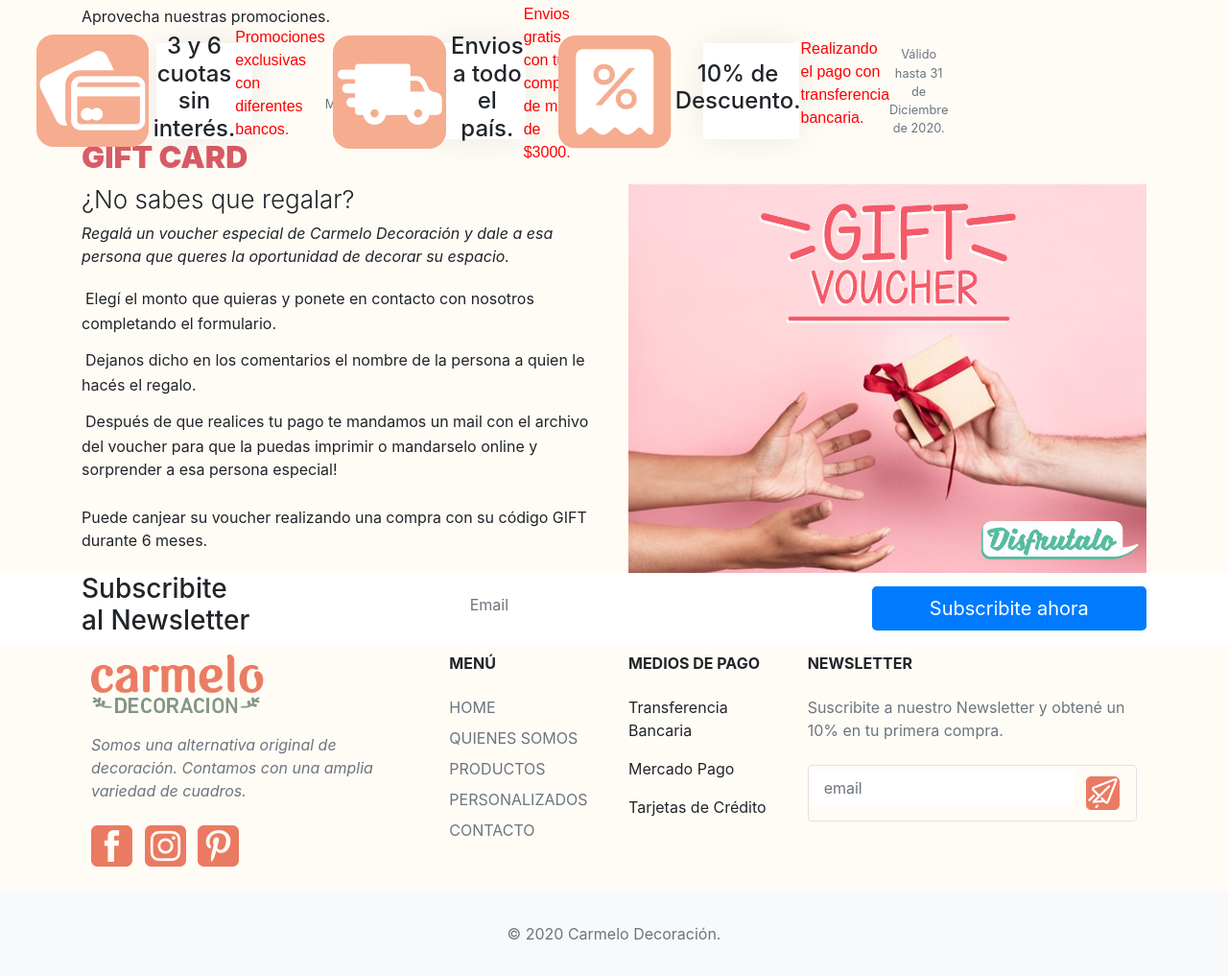
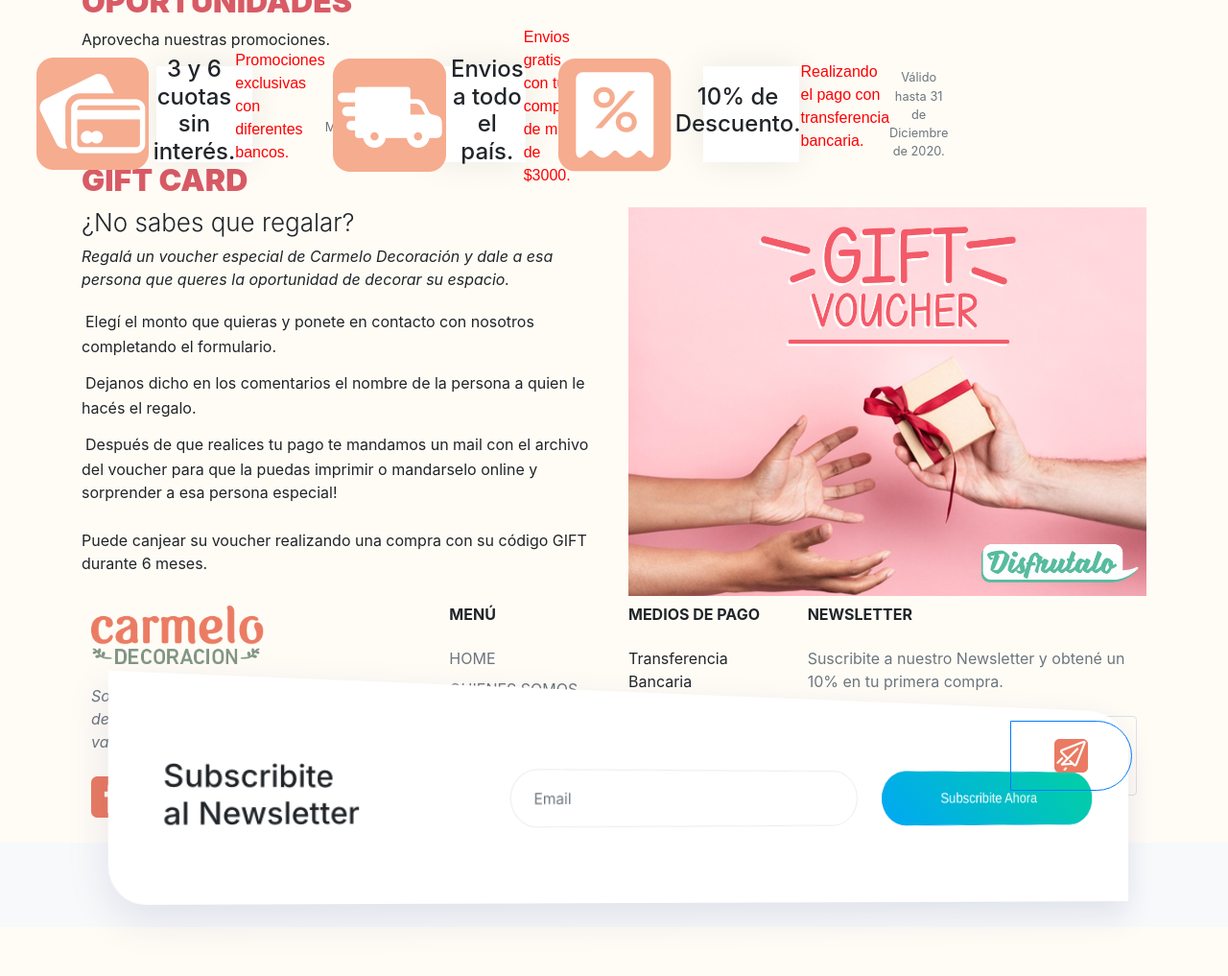
Before and after one commit to efecarola/carmelodecoracio, a website: page index.html in a window 1280 px wide. Shown: the part 1504-2521 px from the top of the page at 96% size. After the commit the page ends 2470 px from the top, so only its background shows below. Drawn offline with nearby package versions, Linux system fonts and the light colour scheme.

Commit message:
newsletter

```diff
--- a/scss/style.scss
+++ b/scss/style.scss
@@ -244,33 +244,101 @@ body {
   background: #fff;
 }
 
-.newsletter .content {
-background:#F6AC8F;
-max-width: 920px;
-margin: 0 auto;
-text-align: center;
-position: relative;
-z-index: 2; }
-.newsletter .content h2 {
-color: #243c4f;
-margin-bottom: 40px; }
-.newsletter .content .form-control {
-height: 50px;
-border-color: #ffffff;
-border-radius:0;
-}
-.newsletter .content.form-control:focus {
-box-shadow: none;
-border: 2px solid #F6AC8F;
-}
-.newsletter .content .btn {
-min-height: 50px;
-border-radius:0;
-background: #243c4f;
-color: #fff;
-font-weight:600;
+/*newsletter*/
+.subscription.bg-white {
+  background: none
 }
 
+.bg-white {
+  background-color: #fff !important
+}
+
+.subscription.bg-white .subscription-wrapper {
+  background: #fff
+}
+
+.subscription-wrapper {
+  border-radius: 0% 5% 10% 3%/10% 20% 0% 17%;
+  -webkit-transform: perspective(1800px) rotateY(20deg) skewY(1deg) translateX(50px);
+  transform: perspective(1800px) rotateY(20deg) skewY(1deg) translateX(50px);
+  padding: 70px 50px;
+  z-index: 1;
+  width: 100%;
+  background: linear-gradient(80deg, #0030cc 0%, #00a4db 100%);
+  position: absolute;
+  top: 100px
+}
+
+.subscription-wrapper {
+  box-shadow: 0px 15px 39px 0px rgba(8, 18, 109, 0.1) !important
+}
+
+.subscription-content {
+  -webkit-transform: skewY(-1deg);
+  transform: skewY(-1deg)
+}
+
+h3,
+.h3 {
+  font-size: 30px
+}
+
+.flex-fill {
+  -ms-flex: 1 1 auto !important;
+  flex: 1 1 auto !important
+}
+
+.subscription.bg-white .form-control {
+  border: 1px solid #ebebeb !important
+}
+
+.subscription-wrapper .form-control {
+  height: 60px;
+  background: rgba(255, 255, 255, 0.1);
+  border-radius: 45px
+}
+
+.subscription-wrapper .form-control:focus {
+  background: rgba(255, 255, 255, 0.1);
+  outline: 0;
+  box-shadow: none
+}
+
+.btn:not(:disabled):not(.disabled) {
+  cursor: pointer
+}
+
+.btn-primary {
+  border: 0;
+  color: #fff
+}
+
+.btn {
+  font-size: 16px;
+  font-family: "Poppins", sans-serif;
+  text-transform: capitalize;
+  padding: 18px 45px;
+  border-radius: 45px;
+  font-weight: 500;
+  border: 1px solid;
+  position: relative;
+  z-index: 1;
+  transition: .3s ease-in;
+  overflow: hidden
+}
+
+.btn-primary:after {
+  content: '';
+  position: absolute;
+  top: 0;
+  left: 0;
+  width: 102%;
+  height: 100%;
+  background: linear-gradient(45deg, #00a8f4 0%, #02d1a1 100%);
+  z-index: -1;
+  transition: ease 0.3s
+}
+/*fin newsletter*/
 
 
 /*quienessomos*/
```
Also changed, not shown: css/estilos.css.
